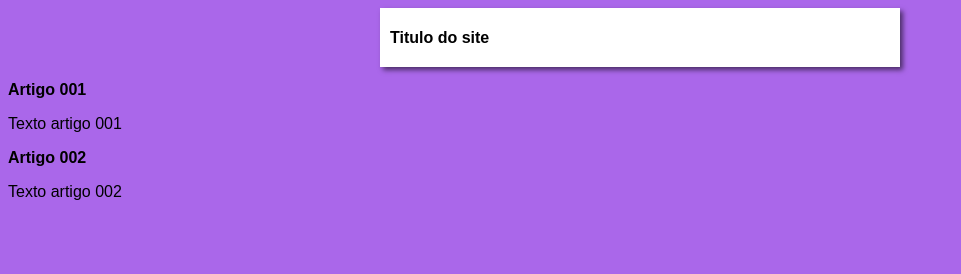
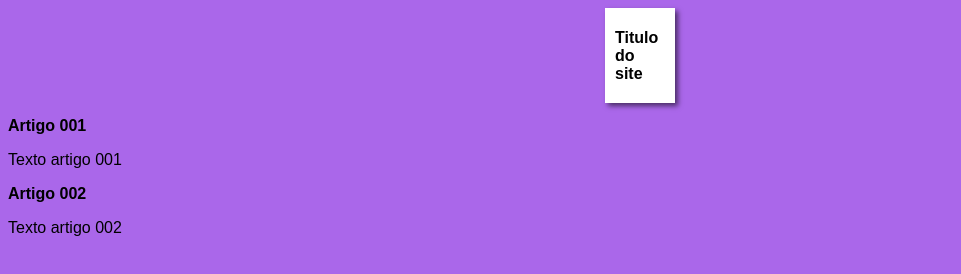
Before and after one commit to marceelogoncalvees/projeto-site, a plain HTML site: page index.html in a window 1280 px wide. Shown: the whole page, without its empty margins (0-961 px from the left). Drawn offline with Linux system fonts and the light colour scheme.

Commit message:
Update style.css

```diff
--- a/estilos/style.css
+++ b/estilos/style.css
@@ -9,7 +9,7 @@ body {
 
 main {
     background-color: white;
-    width: 500px;
+    width: 50px;
     margin: auto;
     padding: 10px;
     box-shadow: 3px 3px 5px rgba(0, 0, 0, 0.562);
```
